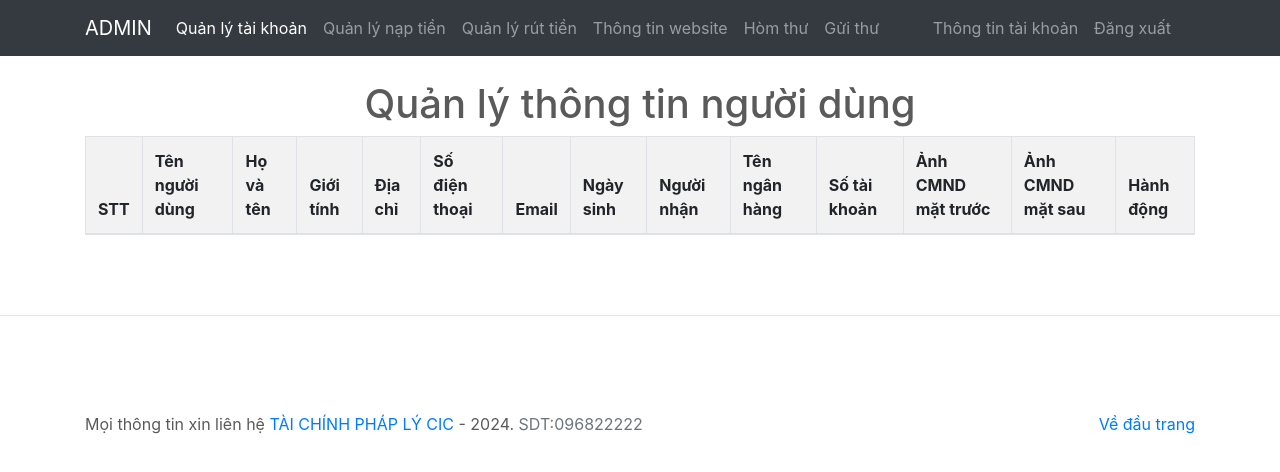
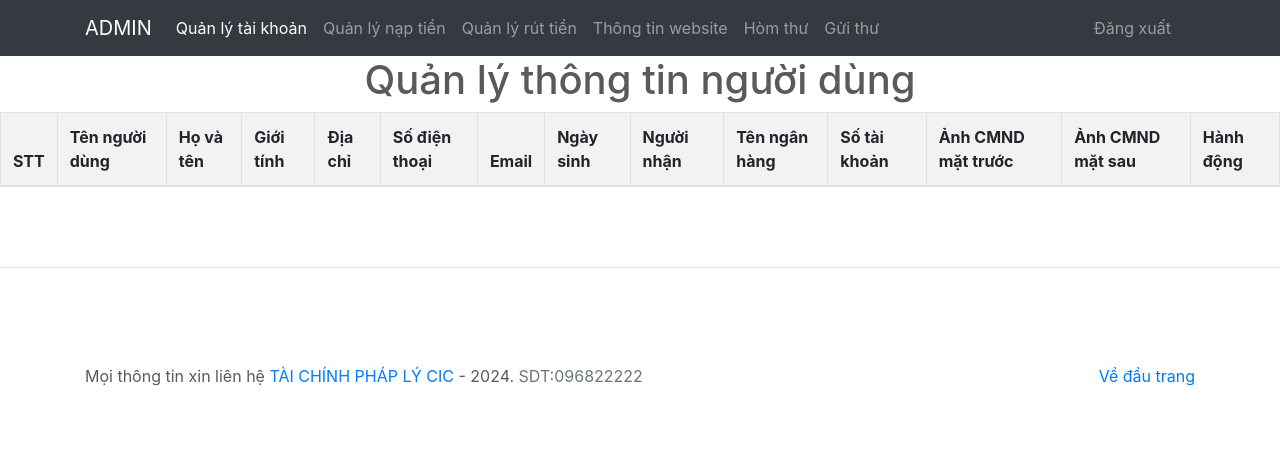
Before and after one commit to tranvuongquocdat/deposite_website, a plain HTML site: page index_login_admin.html in a window 1280 px wide. Drawn offline with Linux system fonts and the light colour scheme; no server answers.

Commit message:
update admin page

```diff
--- a/index_login_admin.html
+++ b/index_login_admin.html
@@ -48,9 +48,9 @@
                 </ul>
             </div>
             <ul class="navbar-nav px-3">
-                <li class="nav-item text-nowrap">
+                <!-- <li class="nav-item text-nowrap">
                     <a class="nav-link" href="pages/user_info.html">Thông tin tài khoản</a>
-                </li>
+                </li> -->
                 <li class="nav-item text-nowrap">
                     <!-- Nếu chưa đăng nhập thì hiển thị nút Đăng nhập -->
                     <a class="nav-link" href="index.html">Đăng xuất</a>
@@ -116,7 +116,6 @@
 
     <!-- end header -->
     <main role="main">
-        <div class="container mt-4">
           <h1 class="text-center">Quản lý thông tin người dùng</h1>
           <table class="table table-bordered">
             <thead>
@@ -141,7 +140,6 @@
               <!-- Nội dung được tạo động -->
             </tbody>
           </table>
-        </div>
       </main>
       <script src="config/admin_user_management.js"></script>
 
```
